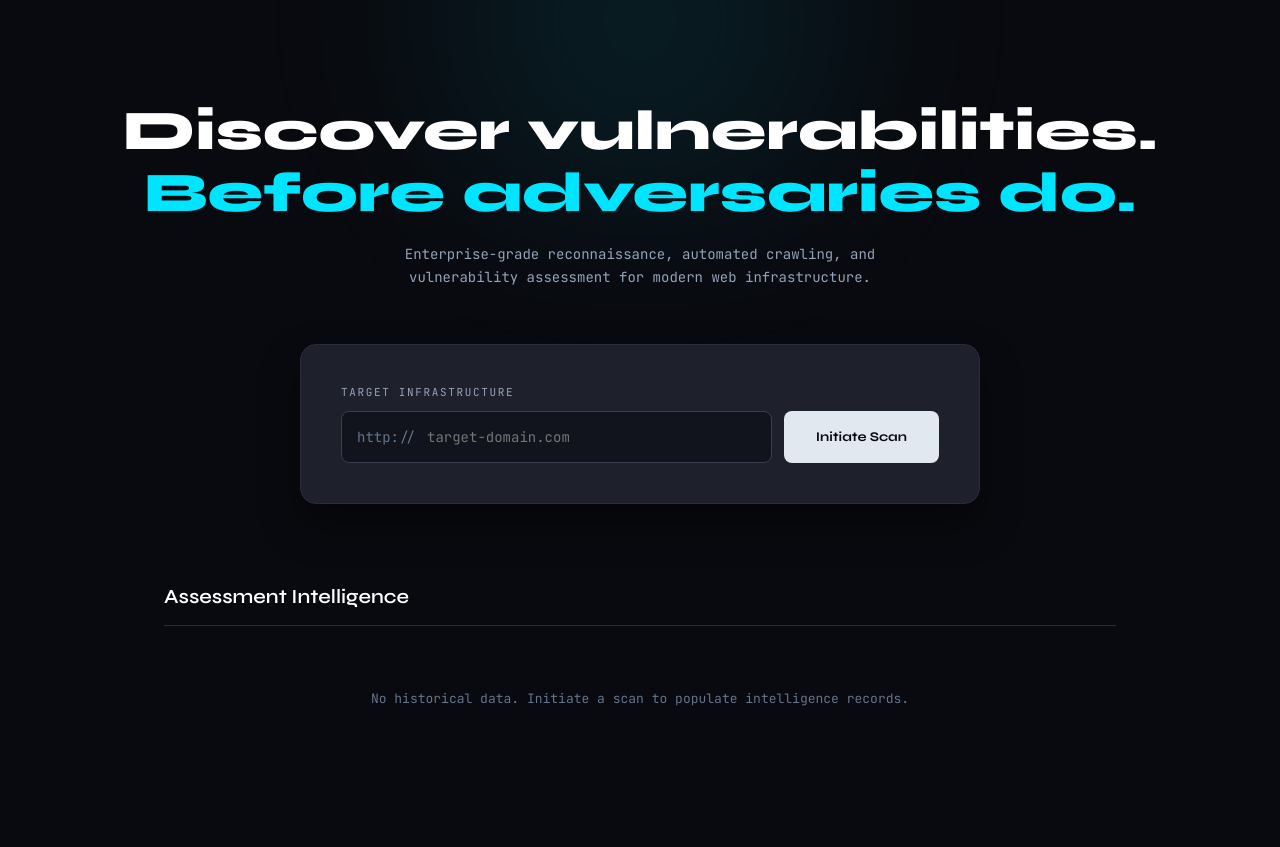
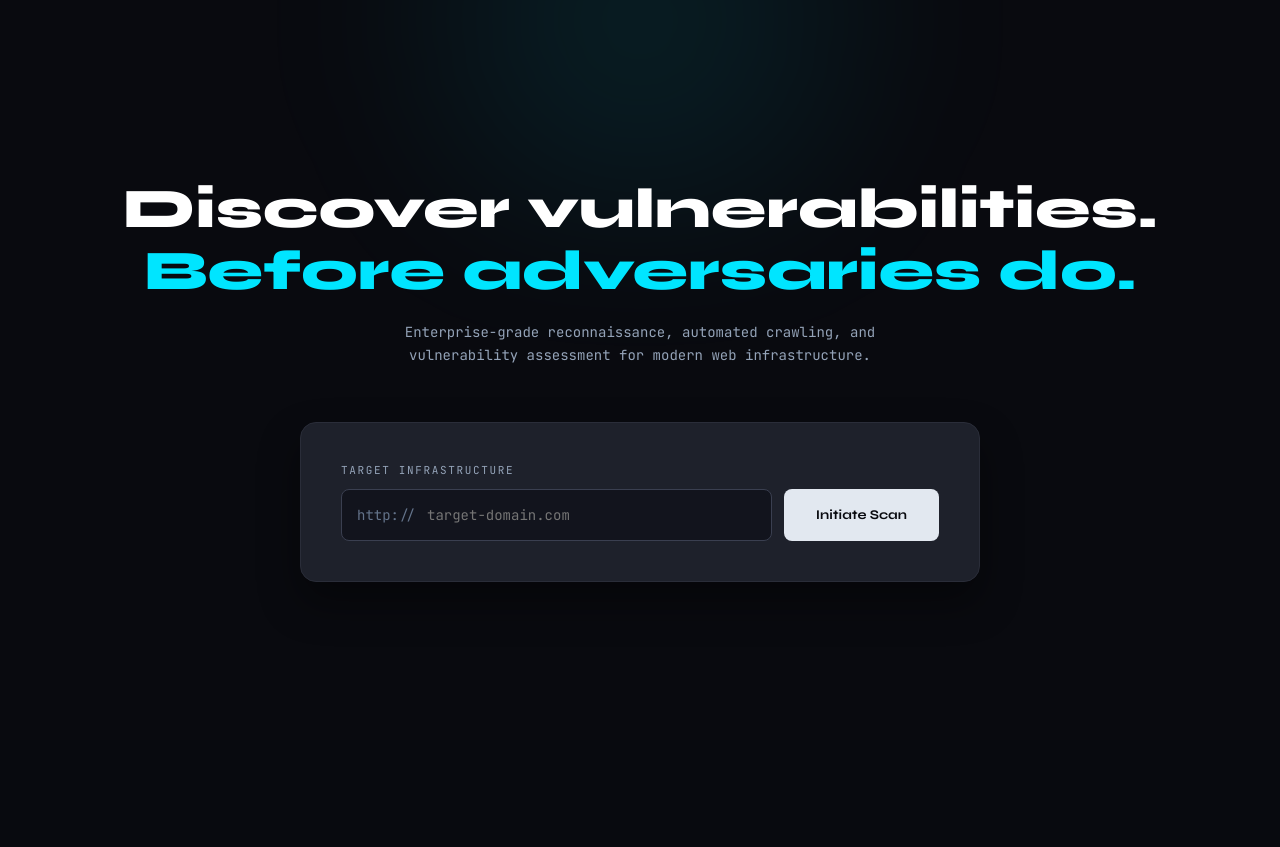
Before and after one commit to Arshath5353/vapt-Ally, a Flask app: template vapt_lite/templates/index.html in a window 1280 px wide. Shown: the part 60-907 px from the top of the page. After the commit the page ends 642 px from the top, so only its background shows below. Run offline with Flask 3, Linux system fonts and the light colour scheme; the template is opened without the code that fills it, so the values that code supplies are empty.

Commit message:
Removed public scan history for privacy

```diff
--- a/vapt_lite/templates/index.html
+++ b/vapt_lite/templates/index.html
@@ -64,24 +64,6 @@
         @keyframes load { 0% { width: 10%; } 100% { width: 90%; } }
 
         .error-banner { background: rgba(255, 77, 77, 0.1); border: 1px solid var(--red); color: var(--red); padding: 16px; border-radius: 8px; margin-top: 24px; font-size: 13px; text-align: left; display: none; }
-
-        .history-section { max-width: 1000px; margin: 0 auto; width: 100%; padding: 0 24px 100px; }
-        .history-header { border-bottom: 1px solid var(--border); padding-bottom: 16px; margin-bottom: 24px; }
-        .history-title { font-family: var(--font-display); font-size: 20px; color: #fff; font-weight: 600; }
-        .history-table { width: 100%; border-collapse: collapse; text-align: left; }
-        .history-table th { font-size: 11px; text-transform: uppercase; color: var(--text3); padding: 16px; border-bottom: 1px solid var(--border); }
-        .history-table td { padding: 16px; font-size: 13px; border-bottom: 1px solid var(--border); }
-        .history-table tr:hover td { background: var(--surface); }
-        .target-cell { color: var(--accent); font-weight: 500; }
-        .action-link { color: var(--text); text-decoration: none; border: 1px solid var(--border2); padding: 6px 12px; border-radius: 6px; transition: 0.2s; }
-        .action-link:hover { border-color: var(--accent); color: var(--accent); }
-
-        .risk-badge { padding: 4px 10px; border-radius: 4px; font-size: 12px; font-weight: 600; display: inline-block; text-transform: capitalize; }
-        .risk-badge.critical { color: var(--red); background: rgba(255, 77, 77, 0.1); }
-        .risk-badge.high { color: var(--orange); background: rgba(255, 158, 67, 0.1); }
-        .risk-badge.medium { color: var(--yellow); background: rgba(250, 219, 20, 0.1); }
-        .risk-badge.low { color: var(--green); background: rgba(0, 230, 118, 0.1); }
-        .risk-badge.error { color: #fff; background: rgba(255, 255, 255, 0.1); }
     </style>
 </head>
 <body>
@@ -114,38 +96,6 @@
 
             <div id="errorBox" class="error-banner"></div>
         </div>
-    </section>
-
-    <section class="history-section">
-        <div class="history-header">
-            <h2 class="history-title">Assessment Intelligence</h2>
-        </div>
-        {% if history %}
-        <table class="history-table">
-            <thead>
-                <tr>
-                    <th>Target</th>
-                    <th>Timestamp</th>
-                    <th>Risk Posture</th>
-                    <th>Action</th>
-                </tr>
-            </thead>
-            <tbody>
-                {% for scan in history %}
-                <tr>
-                    <td class="target-cell">{{ scan.target }}</td>
-                    <td style="color: var(--text2);">{{ scan.timestamp }}</td>
-                    <td><span class="risk-badge {{ scan.risk.level.lower() }}">{{ scan.risk.level }} ({{ scan.risk.score }})</span></td>
-                    <td><a class="action-link" href="/report/{{ scan.id }}">View Report</a></td>
-                </tr>
-                {% endfor %}
-            </tbody>
-        </table>
-        {% else %}
-        <div style="text-align: center; color: var(--text3); padding: 40px 0; font-size: 13px;">
-            No historical data. Initiate a scan to populate intelligence records.
-        </div>
-        {% endif %}
     </section>
 </div>
 
```
